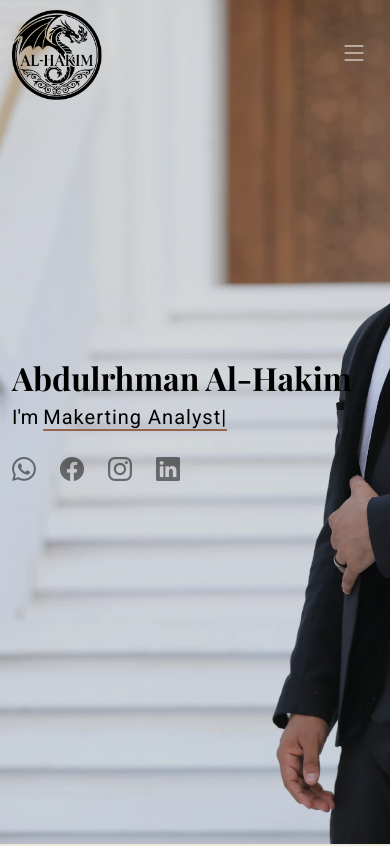
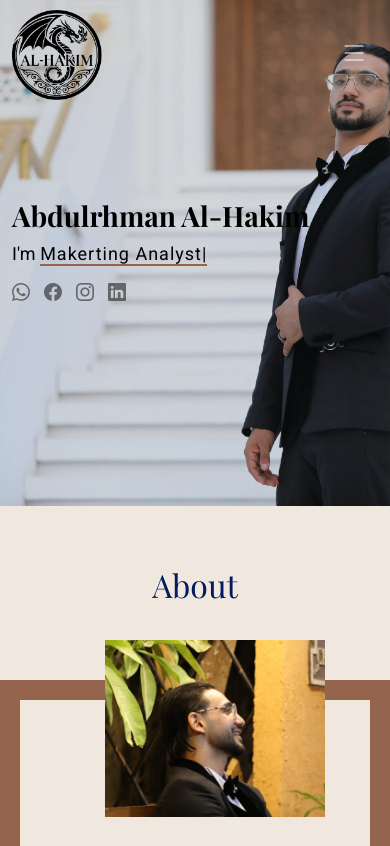
Before and after one commit to AbdoHussein1998/Al-Hakim_WebSite, a plain HTML site: page index.html in a window 390 px wide. Shown: the top 846 px of the page. Drawn offline with nearby package versions, Linux system fonts and the light colour scheme; a web font is replaced by a local one.

Commit message:
Update main.css

```diff
--- a/assets/css/main.css
+++ b/assets/css/main.css
@@ -710,13 +710,105 @@ section,
   color: var(--accent-color);
 }
 
+/* Enhanced responsive design for hero section */
+@media (max-width: 992px) {
+  .hero {
+    min-height: 80vh;
+    padding: 60px 0;
+  }
+
+  .hero h2 {
+    font-size: 48px;
+  }
+
+  .hero p {
+    font-size: 22px;
+  }
+
+  .hero .social-links {
+    margin-top: 20px;
+  }
+
+  .hero .social-links a {
+    font-size: 22px;
+    margin-right: 15px;
+  }
+}
+
 @media (max-width: 768px) {
+  .hero {
+    min-height: 70vh;
+    padding: 40px 0;
+  }
+
   .hero h2 {
     font-size: 32px;
+    line-height: 1.2;
   }
 
   .hero p {
     font-size: 20px;
+    margin: 10px 0 0 0;
+  }
+
+  .hero .social-links {
+    margin-top: 20px;
+  }
+
+  .hero .social-links a {
+    font-size: 20px;
+    margin-right: 12px;
+  }
+}
+
+@media (max-width: 576px) {
+  .hero {
+    min-height: 60vh;
+    padding: 30px 0;
+  }
+
+  .hero h2 {
+    font-size: 28px;
+    line-height: 1.1;
+  }
+
+  .hero p {
+    font-size: 18px;
+    margin: 8px 0 0 0;
+  }
+
+  .hero .social-links {
+    margin-top: 15px;
+  }
+
+  .hero .social-links a {
+    font-size: 18px;
+    margin-right: 10px;
+  }
+}
+
+
+.hero img {
+  position: absolute;
+  inset: 0;
+  display: block;
+  width: 100%;
+  height: 100%;
+  object-fit: cover;
+  z-index: 1;
+}
+
+/* Optional: Different object-fit behavior on mobile */
+@media (max-width: 768px) {
+  .hero img {
+    object-fit: cover; /* Keep cover, but you could use 'contain' if preferred */
+    object-position: center center; /* Control focal point */
+  }
+}
+
+@media (max-width: 576px) {
+  .hero img {
+    object-position: center 30%; /* Adjust focal point for mobile if needed */
   }
 }
 
@@ -1544,3 +1636,34 @@ section,
 .partners .partner-item:hover .icon i {
   color: var(--accent-color);
 }
+
+
+/* Profile image responsive styles */
+.profile-img img {
+  width: 100%;
+  height: auto;
+  max-width: 400px;
+}
+
+@media (max-width: 992px) {
+  .profile-img {
+    text-align: center;
+    margin-bottom: 25px;
+  }
+
+  .profile-img img {
+    max-width: 320px;
+  }
+}
+
+@media (max-width: 768px) {
+  .profile-img img {
+    max-width: 280px;
+  }
+}
+
+@media (max-width: 576px) {
+  .profile-img img {
+    max-width: 220px;
+  }
+}
```
